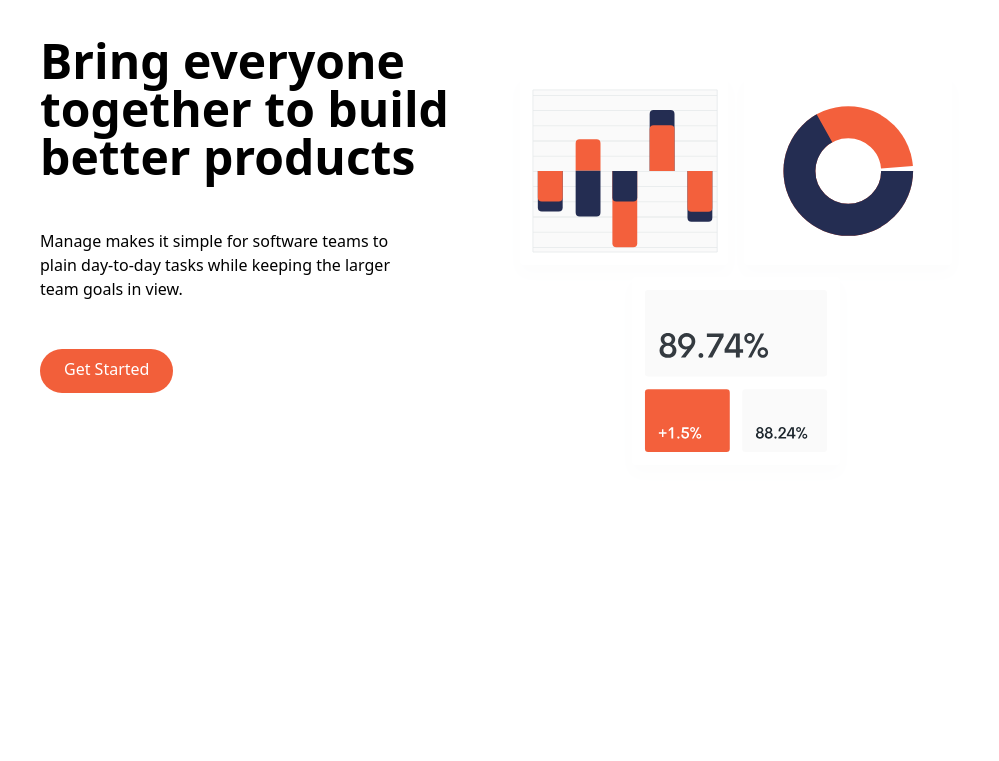
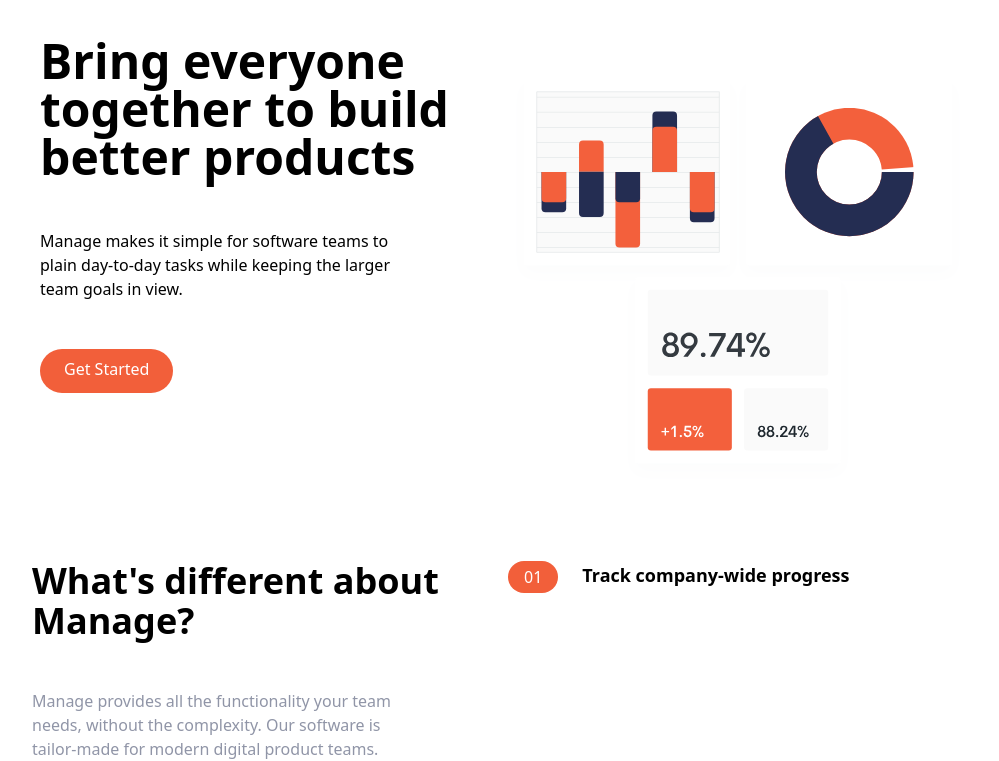
Before and after one commit to flyingmonster1210/tailwind-landing-page, a website: page index.html in a window 1280 px wide. Shown: the part 95-856 px from the top of the page, without its empty margins (136-1135 px from the left). Before the commit the page ends 800 px from the top, so only its background shows below. Drawn offline with Linux system fonts and the light colour scheme.

Commit message:
Heading for list item 1 is finished

```diff
--- a/index.html
+++ b/index.html
@@ -11,13 +11,13 @@
 <body>
   <!-- Navbar -->
   <nav class="relative container p-6 mx-auto">
-    <!-- Flex container -->
+    <!-- Flex Container -->
     <div class="flex items-center justify-between">
       <!-- Logo -->
       <div class="pt-2">
         <img src="img/logo.svg" alt="" />
       </div>
-      <!-- Menu items -->
+      <!-- Menu Items -->
       <div class="hidden space-x-6 md:flex">
         <a href="#" class="hover:text-darkGrayishBlue">Pricing</a>
         <a href="#" class="hover:text-darkGrayishBlue">Product</a>
@@ -36,8 +36,9 @@
   <!-- Hero Section -->
   <section id="hero">
     <!-- Flex Container -->
-    <div class="container flex flex-col-reverse md:flex-row items-center px-6 mx-auto mt-10 space-y-0 md:space-y-0">
-      <!-- Left item -->
+    <div
+      class="container flex flex-col-reverse space-x-0 md:space-x-2 md:flex-row items-center px-6 mx-auto mt-10 space-y-0 md:space-y-0">
+      <!-- Left Item -->
       <div class=" flex flex-col mb-32 space-y-12 md:w-1/2">
         <h1 class="max-w-md text-4xl font-bold text-center md:text-5xl md:text-left">
           Bring everyone together to build better products
@@ -56,7 +57,47 @@
       <!-- Right Item: Image -->
       <div class="md:w-1/2">
         <img src="img/illustration-intro.svg" alt="">
+      </div>
+    </div>
+  </section>
 
+  <!-- Features Section -->
+  <section id="features">
+    <!-- Flex Container -->
+    <div class="container flex flex-col px-4 mx-auto mt-10 space-x-0 space-y-12 md:space-x-2 md:space-y-0 md:flex-row">
+      <!-- Left Item: Description -->
+      <div class="flex flex-col space-y-12 md:w-1/2">
+        <h2 class="max-w-md text-4xl font-bold text-center md:text-left">
+          What's different about Manage?
+        </h2>
+        <p class="max-w-sm text-center text-darkGrayishBlue md:text-left">
+          Manage provides all the functionality your team needs, without the
+          complexity. Our software is tailor-made for modern digital product
+          teams.
+        </p>
+      </div>
+      <!-- Right Item: Numbered List -->
+      <div class="flex flex-col space-x-8 md:w-1/2">
+        <!-- Container for List Item 1 -->
+        <div class="flex flex-col space-y-3 md:space-y-0 md:space-x-6 md:flex-row">
+          <!-- Heading -->
+          <div class="rounded-l-full bg-brightRedSupLight md:bg-transparent">
+            <div class="flex items-center space-x-2">
+              <div class="px-4 py-2 text-white rounded-full md:py-1 bg-brightRed">
+                01
+              </div>
+              <h3 class="text-bsee font-bold md:mb-4 md:hidden">
+                Track company-wide progress
+              </h3>
+            </div>
+          </div>
+          <!-- Paragraph -->
+          <div>
+            <h3 class="hidden mb-4 text-lg font-bold md:block">
+              Track company-wide progress
+            </h3>
+          </div>
+        </div>
       </div>
     </div>
   </section>
```
Also changed, not shown: css/main.css.
